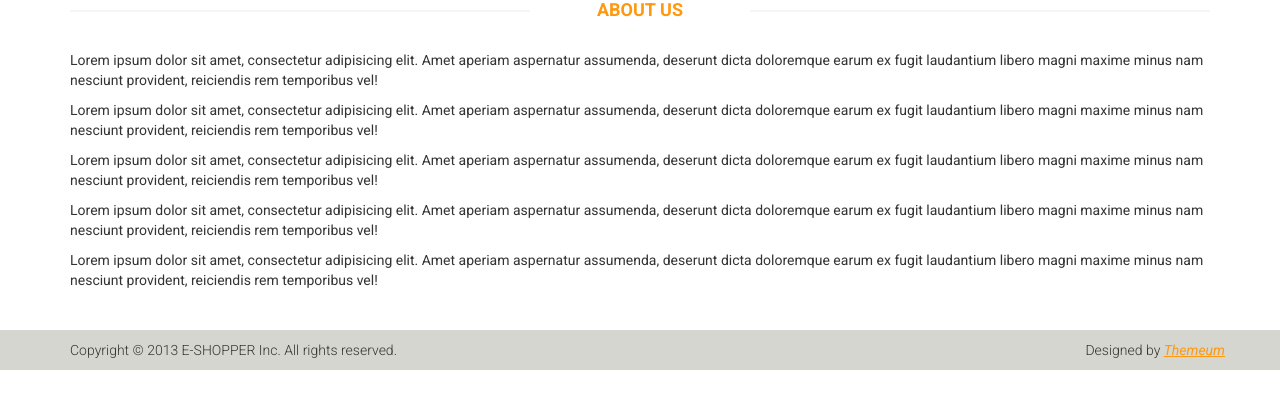
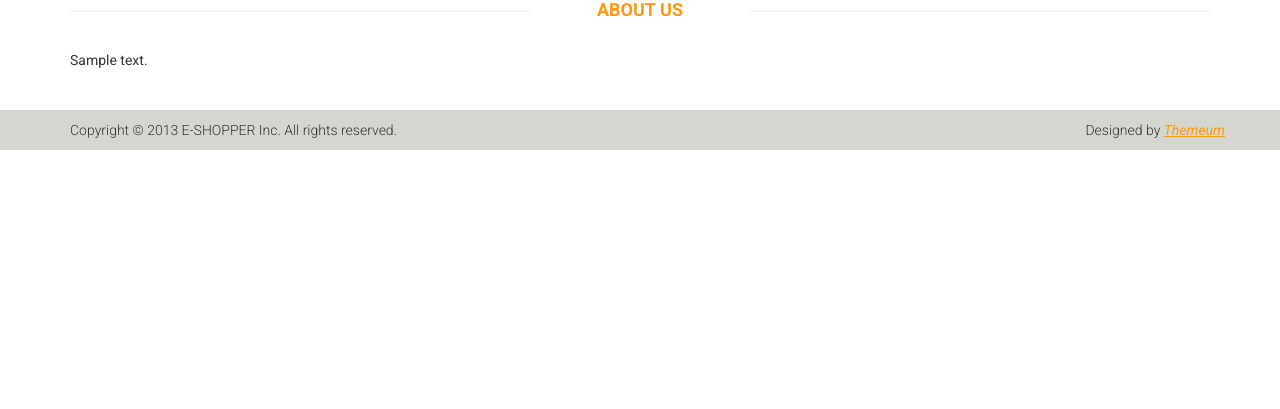
Before and after one commit to kmlxn/clothes, a Django app: template catalog/templates/catalog/about_us.html in a window 1280 px wide. Shown: the part 207-616 px from the top of the page. Run offline with Django 3.2, Linux system fonts and the light colour scheme; the template is opened without the code that fills it: most values are stand-ins (such as "Sample title", 1, 10 or a date in 2020).

Commit message:
Can set about us page's content in admin panel.

```diff
--- a/catalog/templates/catalog/about_us.html
+++ b/catalog/templates/catalog/about_us.html
@@ -7,21 +7,7 @@
             <div class="col-sm-12">
                 <div class="about-us-content">
                     <h2 class="title text-center">About <strong>Us</strong></h2>
-                    <p>Lorem ipsum dolor sit amet, consectetur adipisicing elit. Amet aperiam aspernatur assumenda, deserunt
-                        dicta doloremque earum ex fugit laudantium libero magni maxime minus nam nesciunt provident,
-                        reiciendis rem temporibus vel!</p>
-                    <p>Lorem ipsum dolor sit amet, consectetur adipisicing elit. Amet aperiam aspernatur assumenda, deserunt
-                        dicta doloremque earum ex fugit laudantium libero magni maxime minus nam nesciunt provident,
-                        reiciendis rem temporibus vel!</p>
-                    <p>Lorem ipsum dolor sit amet, consectetur adipisicing elit. Amet aperiam aspernatur assumenda, deserunt
-                        dicta doloremque earum ex fugit laudantium libero magni maxime minus nam nesciunt provident,
-                        reiciendis rem temporibus vel!</p>
-                    <p>Lorem ipsum dolor sit amet, consectetur adipisicing elit. Amet aperiam aspernatur assumenda, deserunt
-                        dicta doloremque earum ex fugit laudantium libero magni maxime minus nam nesciunt provident,
-                        reiciendis rem temporibus vel!</p>
-                    <p>Lorem ipsum dolor sit amet, consectetur adipisicing elit. Amet aperiam aspernatur assumenda, deserunt
-                        dicta doloremque earum ex fugit laudantium libero magni maxime minus nam nesciunt provident,
-                        reiciendis rem temporibus vel!</p>
+                    {{ content }}
                 </div>
             </div>
         </div>
```
Also changed, not shown: catalog/views.py (+5 -2 lines).
